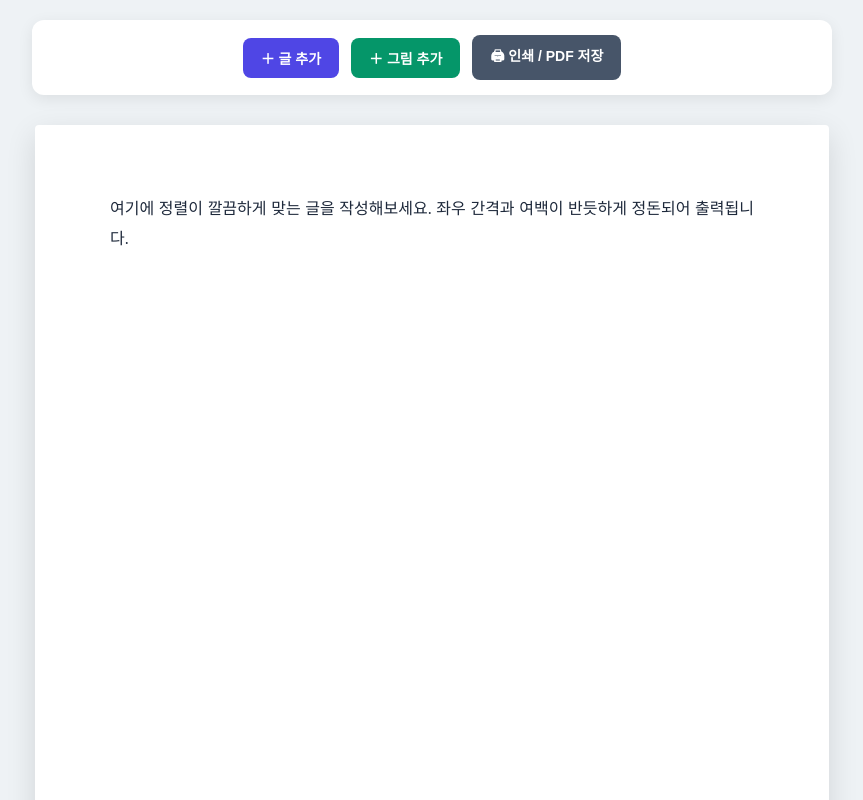
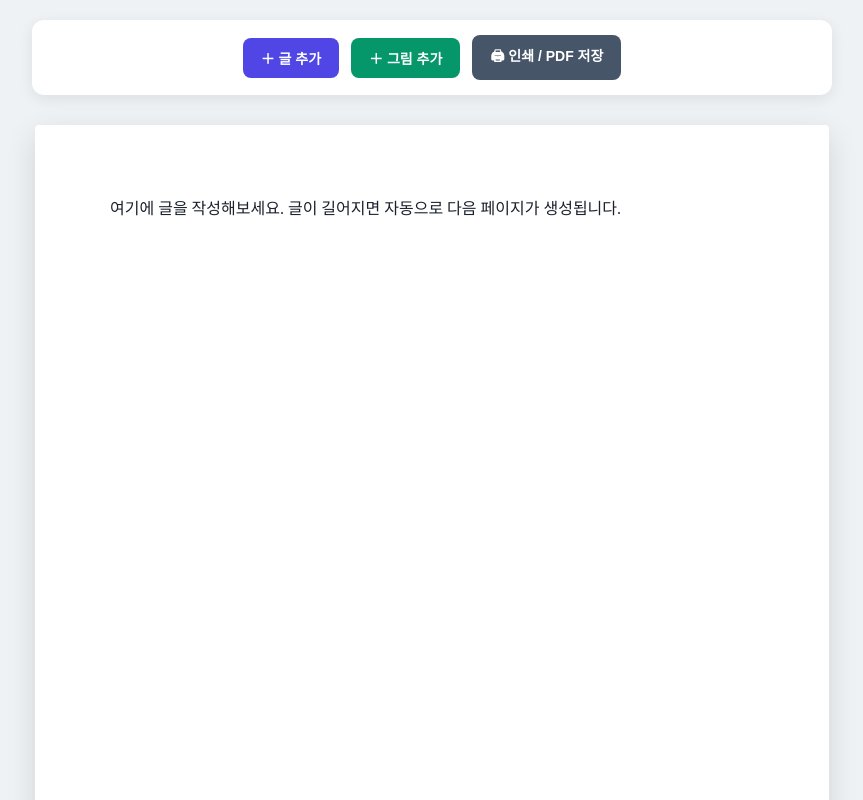
Before and after one commit to daaehan9-max/my-site-, a plain HTML site: page index.html in a window 1280 px wide. Shown: the top 800 px of the page, without its empty margins (208-1071 px from the left). Drawn offline with Linux system fonts and the light colour scheme; a web font is replaced by a local one.

Commit message:
Update index.html

```diff
--- a/index.html
+++ b/index.html
@@ -4,9 +4,7 @@
     <meta charset="UTF-8">
     <meta name="viewport" content="width=device-width, initial-scale=1.0">
     <title>A4 웹 문서 에디터</title>
-    <link rel="preconnect" href="https://fonts.googleapis.com">
-    <link rel="preconnect" href="https://fonts.gstatic.com" crossorigin>
-    <link href="https://fonts.googleapis.com/css2?family=Noto+Serif+KR:wght@300;400;600&family=Pretendard:wght@300;400;600&display=swap" rel="stylesheet">
+    <link href="https://fonts.googleapis.com/css2?family=Noto+Serif+KR:wght@300;400;600&display=swap" rel="stylesheet">
 
     <style>
         :root {
@@ -21,9 +19,9 @@
         }
 
         body {
-            font-family: 'Pretendard', -apple-system, BlinkMacSystemFont, system-ui, Roboto, sans-serif !important;
+            font-family: 'Noto Serif KR', 'Batang', 'Malgun Gothic', serif;
             background-color: #eef2f5;
-            color: #333;
+            color: #222;
             display: flex;
             flex-direction: column;
             align-items: center;
@@ -58,13 +56,8 @@
         }
 
         .btn-add-text { background-color: #4f46e5; color: white; }
-        .btn-add-text:hover { background-color: #4338ca; }
-
         .btn-add-img { background-color: #059669; color: white; }
-        .btn-add-img:hover { background-color: #047857; }
-
         .btn-print { background-color: #475569; color: white; }
-        .btn-print:hover { background-color: #334155; }
 
         .document-container {
             display: flex;
@@ -91,7 +84,7 @@
         .page-content {
             display: flex;
             flex-direction: column;
-            gap: 18px;
+            gap: 16px;
             flex-grow: 1;
             height: calc(var(--a4-height) - 170px);
             overflow: hidden;
@@ -116,11 +109,6 @@
             cursor: pointer;
             font-weight: 600;
             color: #475569;
-            transition: background 0.2s;
-        }
-        .nav-btn:hover:not(:disabled) {
-            background: #f1f5f9;
-            color: #0f172a;
         }
         .nav-btn:disabled {
             opacity: 0.3;
@@ -135,16 +123,15 @@
             opacity: 1;
         }
 
-        /* 글 정렬 및 명조체 깔끔하게 다듬기 */
         .text-item {
-            font-family: 'Noto Serif KR', serif !important;
+            font-family: 'Noto Serif KR', 'Batang', serif;
             font-size: 16px;
             line-height: 1.9;
-            color: #1e293b;
+            color: #1a202c;
             outline: none;
             padding: 8px 4px;
             border: 1px dashed transparent;
-            text-align: justify; /* 양쪽 정렬로 줄바꿈 라인 맞춤 */
+            text-align: justify;
             word-break: break-all;
             white-space: pre-wrap;
         }
@@ -154,7 +141,6 @@
             border-radius: 4px;
         }
 
-        /* 그림 정렬 및 박스 레이아웃 */
         .image-item {
             display: flex;
             flex-direction: column;
@@ -194,9 +180,6 @@
             justify-content: center;
             z-index: 10;
         }
-        .delete-btn:hover {
-            background: rgb(220, 38, 38);
-        }
 
         @media print {
             body { background: none; padding: 0; }
@@ -220,7 +203,7 @@
 
     <script>
         let items = JSON.parse(localStorage.getItem('a4_doc_items')) || [
-            { type: 'text', content: '여기에 정렬이 깔끔하게 맞는 글을 작성해보세요. 좌우 간격과 여백이 반듯하게 정돈되어 출력됩니다.' }
+            { type: 'text', content: '여기에 글을 작성해보세요. 글이 길어지면 자동으로 다음 페이지가 생성됩니다.' }
         ];
 
         function renderDocument() {
@@ -257,7 +240,7 @@
             contentArea.className = 'page-content';
             measurePage.appendChild(contentArea);
 
-            const MAX_CONTENT_HEIGHT = 850;
+            const MAX_CONTENT_HEIGHT = 830;
 
             let pages = [];
             let currentPageItems = [];
@@ -267,14 +250,14 @@
                 let itemEl = createItemElement(item, index);
                 contentArea.appendChild(itemEl);
 
-                let itemHeight = itemEl.offsetHeight + 18;
+                let itemHeight = itemEl.offsetHeight + 16;
 
                 if (currentHeight + itemHeight > MAX_CONTENT_HEIGHT && currentPageItems.length > 0) {
                     pages.push(currentPageItems);
                     currentPageItems = [item];
                     contentArea.innerHTML = '';
                     contentArea.appendChild(itemEl);
-                    currentHeight = itemEl.offsetHeight + 18;
+                    currentHeight = itemEl.offsetHeight + 16;
                 } else {
                     currentPageItems.push(item);
                     currentHeight += itemHeight;
```
